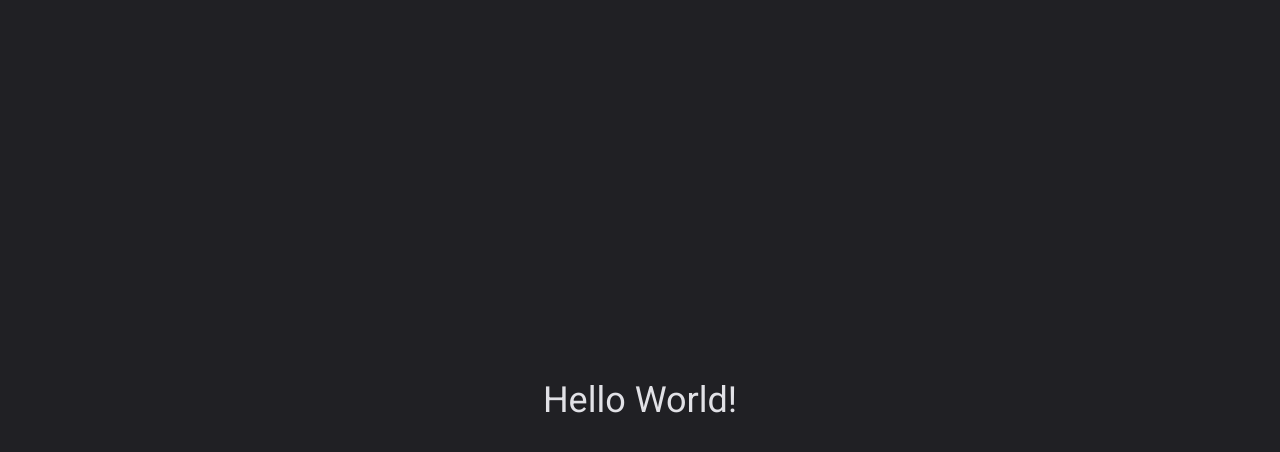
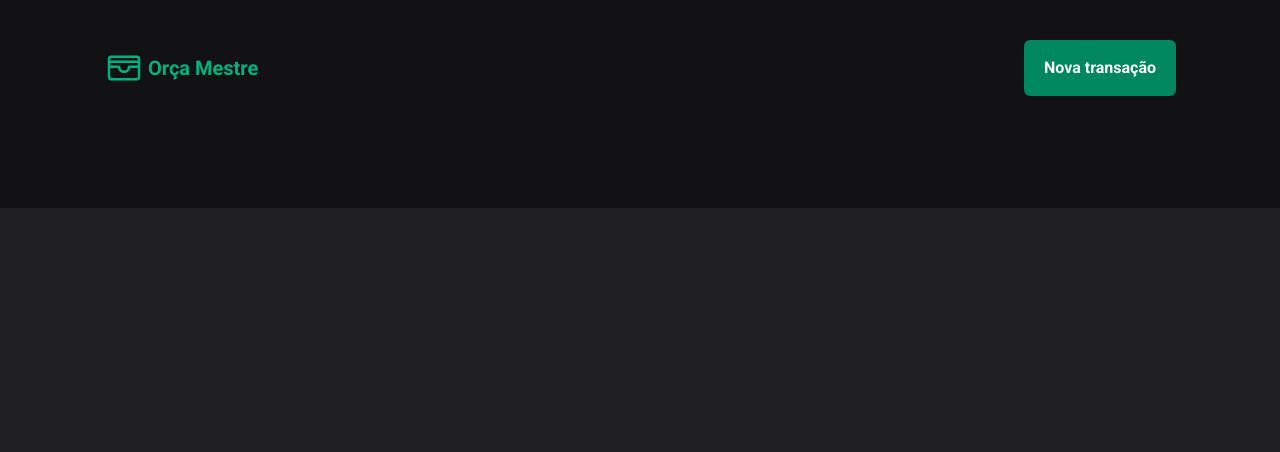
Before and after one commit to CarlosLonghi/Orca_Mestre, a React (Vite) app: page / in a window 1280 px wide. Shown: the top 452 px of the page. Built offline with nearby package versions, Linux system fonts and the light colour scheme.

Commit message:
feat: add component header

```diff
--- a/package.json
+++ b/package.json
@@ -10,6 +10,7 @@
     "preview": "vite preview"
   },
   "dependencies": {
+    "@phosphor-icons/react": "^2.0.15",
     "react": "^18.2.0",
     "react-dom": "^18.2.0"
   },
--- a/src/App.tsx
+++ b/src/App.tsx
@@ -1,9 +1,9 @@
+import { Transactions } from "./pages/transactions";
+
 export function App() {
   return (
-    <div className="bg-gray-950 w-full h-screen flex justify-center items-center">
-      <h1 className="text-4xl text-cyan-100">
-      Hello World!
-      </h1>
+    <div className="bg-gray-950">
+      <Transactions/>
     </div>
   )
 }
--- /dev/null
+++ b/src/assets/Logo.tsx
@@ -0,0 +1,11 @@
+import { Cardholder } from '@phosphor-icons/react'
+
+export const Logo = () => {
+    return (
+        <div className='flex items-center gap-1 text-green-300'>
+            <Cardholder className='w-10 h-10'/>
+
+            <h2 className='font-semibold text-xl'>Orça Mestre</h2>
+        </div>
+    )
+}
--- /dev/null
+++ b/src/components/header.tsx
@@ -0,0 +1,13 @@
+import { Logo } from "../assets/Logo";
+
+export function Header() {
+    return (
+        <header className="bg-gray-900 pt-10 pb-28">
+            <div className="w-full max-w-app m-auto px-6 flex justify-between items-center">
+                <Logo/>
+
+                <button className="font-bold py-4 px-5 bg-green-500 text-gray-50 rounded-md hover:bg-green-700 transition ease-in-out">Nova transação</button>
+            </div>
+        </header>
+    )
+}
--- a/src/index.css
+++ b/src/index.css
@@ -3,9 +3,13 @@
 @tailwind utilities;
 
 * {
-    @apply m-0 p-0 box-border focus:outline-none focus-within:shadow-sm focus-within:shadow-green-500
+    @apply m-0 p-0 box-border
 }
 
 body {
     @apply bg-gray-800 text-gray-100 antialiased font-app
 }
+
+button, a {
+   @apply  outline-none focus-visible:shadow-sm focus-visible:shadow-green-500
+}
--- /dev/null
+++ b/src/pages/transactions.tsx
@@ -0,0 +1,9 @@
+import { Header } from "../components/header";
+
+export function Transactions() {
+    return (
+        <div>
+            <Header />
+        </div>
+    )
+}
--- a/tailwind.config.js
+++ b/tailwind.config.js
@@ -7,6 +7,7 @@ export default {
   theme: {
     colors: {
       gray: {
+        50: '#F9FAFB',
         100: '#E1E1E6',
         300: '#C4C4CC',
         400: '#8D8D99',
@@ -33,6 +34,9 @@ export default {
       fontFamily: {
         app: 'Roboto, sans-serif',
       },
+      maxWidth: {
+        app: '70rem',
+      },
     },
   },
   plugins: [],
```
Also changed, not shown: 1 other file (tests, documents, lock files or other folders).
